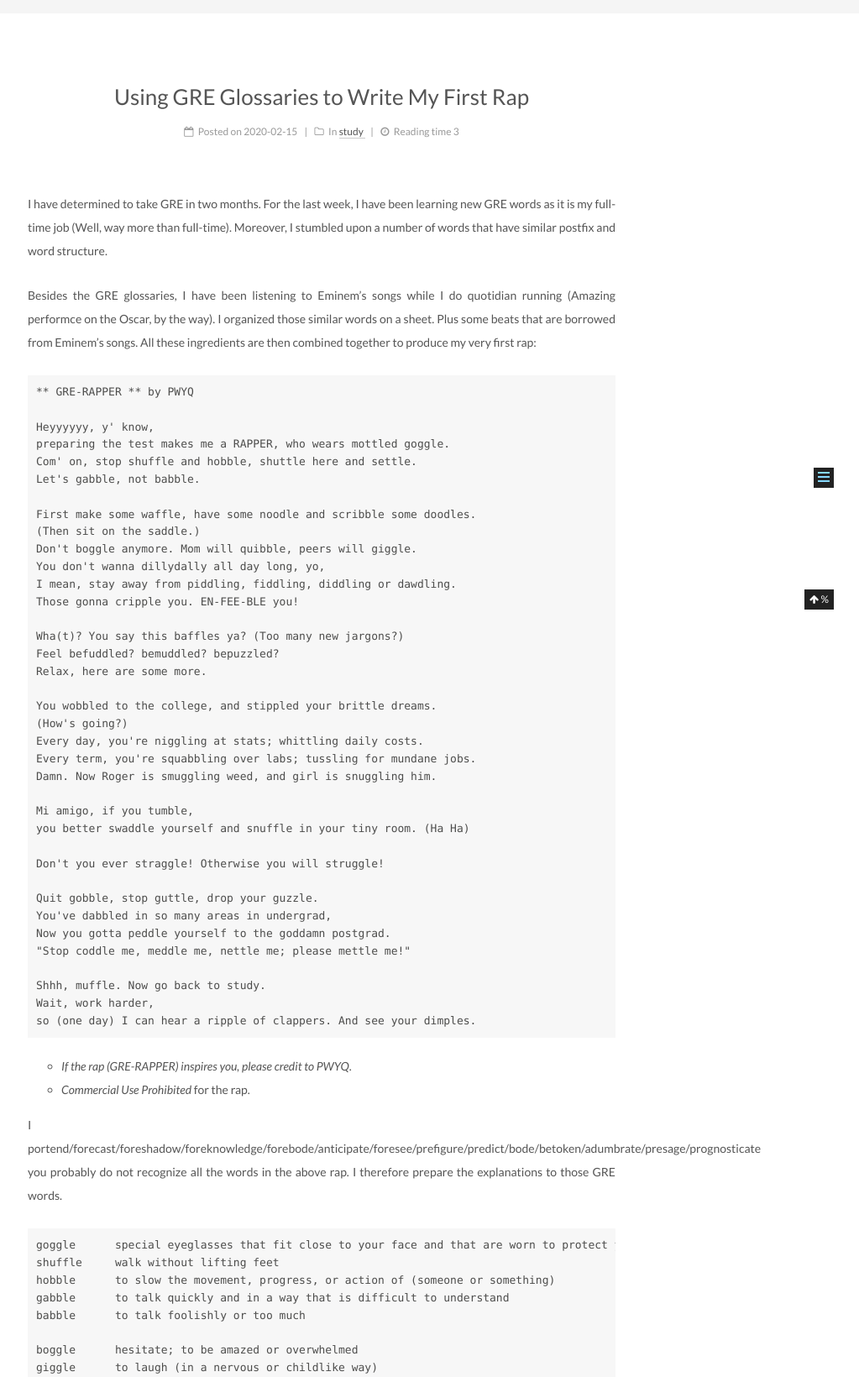
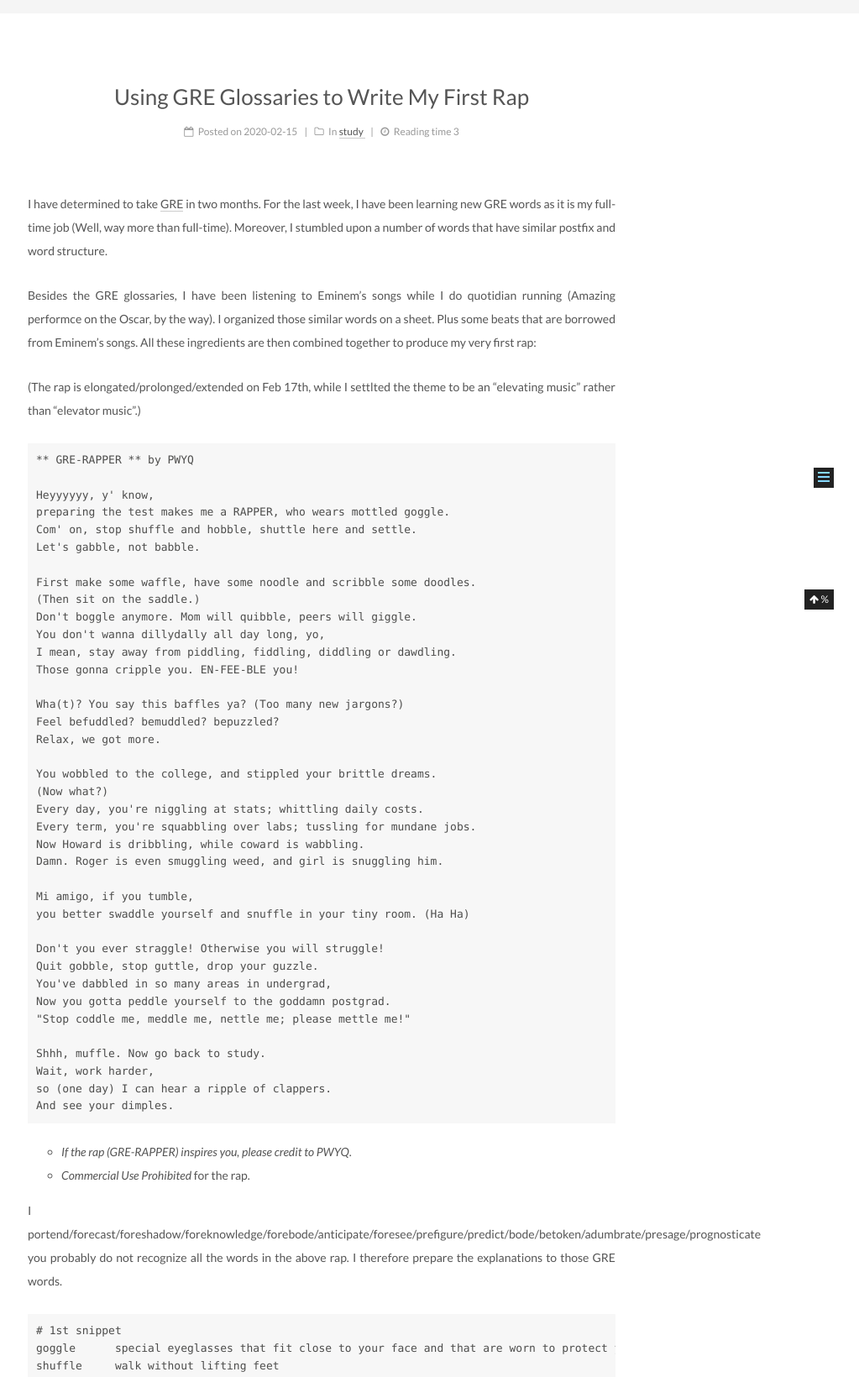
Before and after one commit to pwyq/blog, a Jekyll site: the page built from _posts/2020-02-15-GRE-Rapper.md, in a window 1280 px wide, cut to the strip 274-1914 px from the top of the page. Shown: the whole strip at 84% size, without its empty margins (257-1280 px from the left). Built offline with Jekyll 4.4.1, drawn with Linux system fonts in a browser that asks for light colours; some of the changed text lies outside the part shown.

Commit message:
update..

````diff
--- a/_posts/2020-02-15-GRE-Rapper.md
+++ b/_posts/2020-02-15-GRE-Rapper.md
@@ -9,7 +9,7 @@ tags:
     - music
 ---
 
-I have determined to take GRE in two months.
+I have determined to take [GRE][gre-wiki] in two months.
 For the last week, I have been learning new GRE words as it is my full-time job (Well, way more than full-time).
 Moreover, I stumbled upon a number of words that have similar postfix and word structure.
 
@@ -17,6 +17,7 @@ Besides the GRE glossaries, I have been listening to Eminem's songs while I do q
 I organized those similar words on a sheet. Plus some beats that are borrowed from Eminem's songs.
 All these ingredients are then combined together to produce my very first rap:
 
+(The rap is elongated/prolonged/extended on Feb 17th, while I settlted the theme to be an "elevating music" rather than "elevator music".)
 
 ```
 ** GRE-RAPPER ** by PWYQ
@@ -35,19 +36,19 @@ Those gonna cripple you. EN-FEE-BLE you!
 
 Wha(t)? You say this baffles ya? (Too many new jargons?)
 Feel befuddled? bemuddled? bepuzzled?
-Relax, here are some more.
+Relax, we got more.
 
 You wobbled to the college, and stippled your brittle dreams.
-(How's going?)
+(Now what?)
 Every day, you're niggling at stats; whittling daily costs.
 Every term, you're squabbling over labs; tussling for mundane jobs.
-Damn. Now Roger is smuggling weed, and girl is snuggling him.
+Now Howard is dribbling, while coward is wabbling.
+Damn. Roger is even smuggling weed, and girl is snuggling him.
 
 Mi amigo, if you tumble,
 you better swaddle yourself and snuffle in your tiny room. (Ha Ha)
 
 Don't you ever straggle! Otherwise you will struggle!
-
 Quit gobble, stop guttle, drop your guzzle.
 You've dabbled in so many areas in undergrad,
 Now you gotta peddle yourself to the goddamn postgrad.
@@ -55,7 +56,8 @@ Now you gotta peddle yourself to the goddamn postgrad.
 
 Shhh, muffle. Now go back to study.
 Wait, work harder,
-so (one day) I can hear a ripple of clappers. And see your dimples.
+so (one day) I can hear a ripple of clappers.
+And see your dimples.
 ```
 
 - *If the rap (GRE-RAPPER) inspires you, please credit to PWYQ*.
@@ -66,12 +68,14 @@ I portend/forecast/foreshadow/foreknowledge/forebode/anticipate/foresee/prefigur
 
 
 ```
+# 1st snippet
 goggle      special eyeglasses that fit close to your face and that are worn to protect your eyes
 shuffle     walk without lifting feet
 hobble      to slow the movement, progress, or action of (someone or something)
 gabble      to talk quickly and in a way that is difficult to understand
 babble      to talk foolishly or too much
 
+# 2nd snippet
 boggle      hesitate; to be amazed or overwhelmed
 giggle      to laugh (in a nervous or childlike way)
 dillydally  to waste time
````
Also changed, not shown: other parts of _posts/2020-02-15-GRE-Rapper.md (+5 -0 lines).
